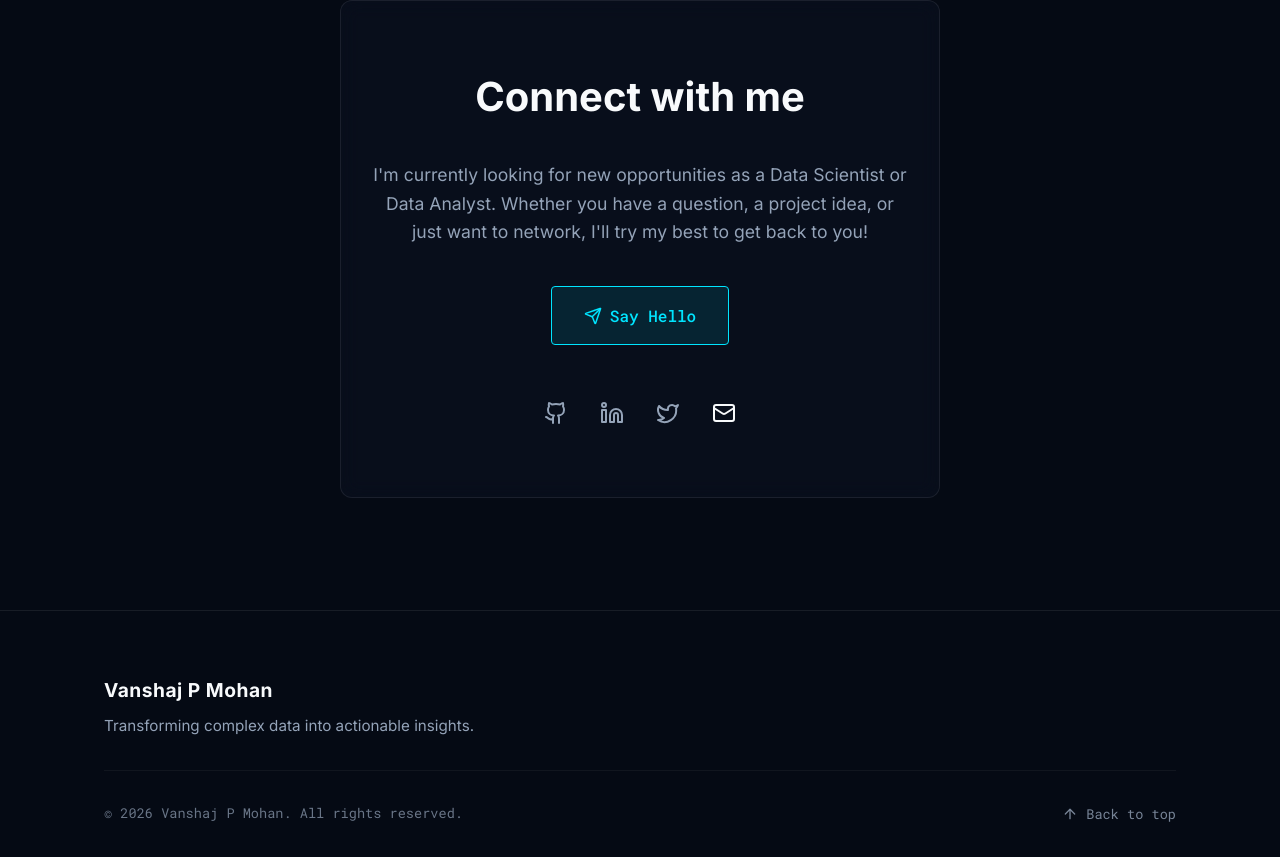
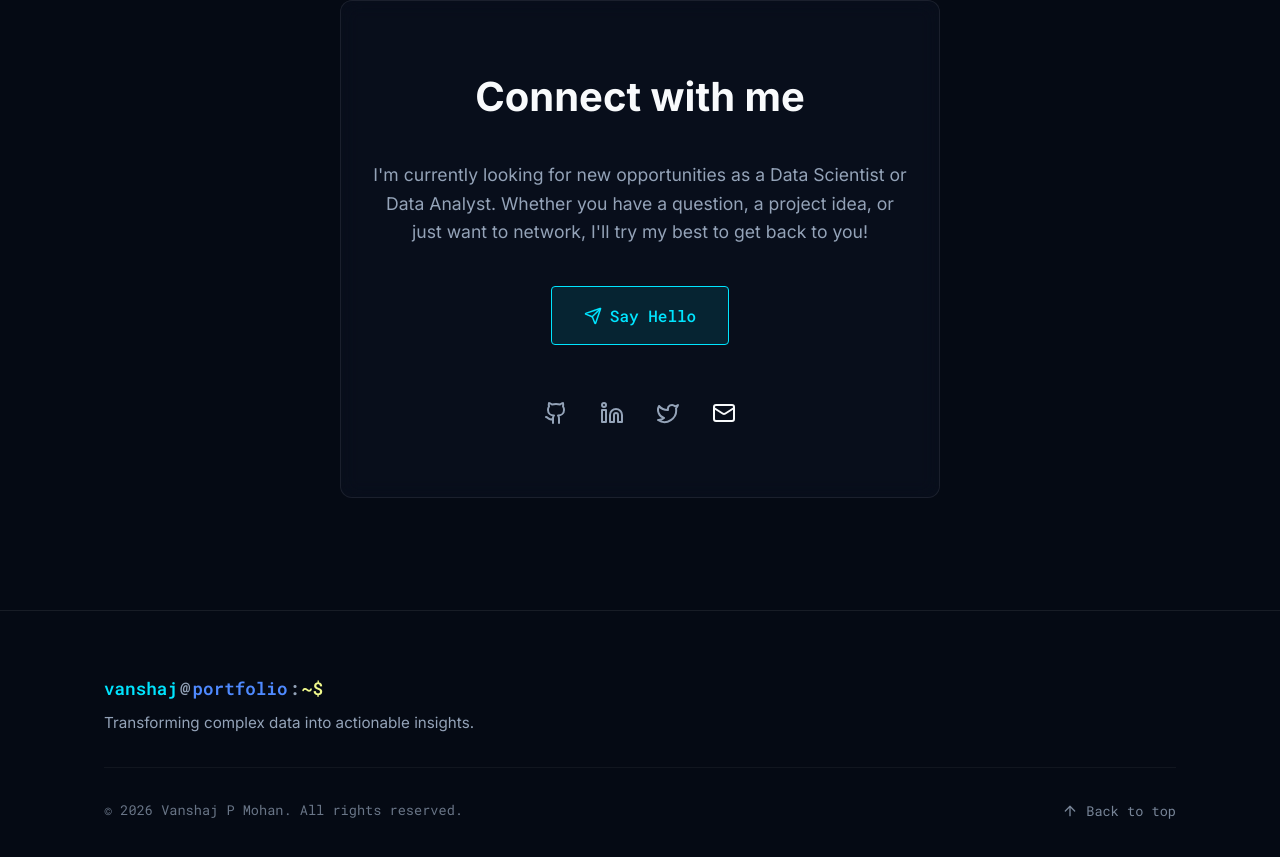
Before and after one commit to Vanshaj14Mohan/Portfolio, a React (Vite) app: page / in a window 1280 px wide. Shown: the part 5663-6520 px from the top of the page. Built offline with nearby package versions, Linux system fonts and the light colour scheme.

Commit message:
Portfolio

```diff
--- a/src/components/Footer.css
+++ b/src/components/Footer.css
@@ -13,12 +13,46 @@
   gap: 1.5rem;
 }
 
-.footer-brand h3 {
-  font-family: var(--heading-font);
+.terminal-prompt {
+  font-family: var(--mono-font, 'Roboto Mono', monospace);
+  margin-bottom: 0.5rem;
+  font-size: 1.1rem;
+  font-weight: 600;
+  letter-spacing: 0;
+  display: flex;
+  align-items: center;
+  gap: 2px;
+}
+
+.term-user {
+  color: #00e5ff; /* Cyan */
+}
+
+.term-at {
+  color: var(--text-secondary);
+}
+
+.term-host {
+  color: #4f8aff; /* Neon Blue */
+}
+
+.term-colon {
+  color: var(--text-secondary);
+}
+
+.term-path {
+  color: #f1fa8c; /* Yellow-ish */
+  margin-right: 4px;
+}
+
+.term-cursor {
   color: var(--text-primary);
-  margin-bottom: 0.5rem;
-  font-size: 1.2rem;
-  letter-spacing: 0.5px;
+  animation: blink 1s step-end infinite;
+}
+
+@keyframes blink {
+  0%, 100% { opacity: 1; }
+  50% { opacity: 0; }
 }
 
 .footer-tagline {
--- a/src/components/Footer.jsx
+++ b/src/components/Footer.jsx
@@ -12,7 +12,14 @@ const Footer = () => {
       <div className="container">
         <div className="footer-top">
           <div className="footer-brand">
-            <h3>Vanshaj P Mohan</h3>
+            <h3 className="terminal-prompt">
+              <span className="term-user">vanshaj</span>
+              <span className="term-at">@</span>
+              <span className="term-host">portfolio</span>
+              <span className="term-colon">:</span>
+              <span className="term-path">~$</span>
+              <span className="term-cursor">_</span>
+            </h3>
             <p className="footer-tagline">Transforming complex data into actionable insights.</p>
           </div>
         </div>
```
